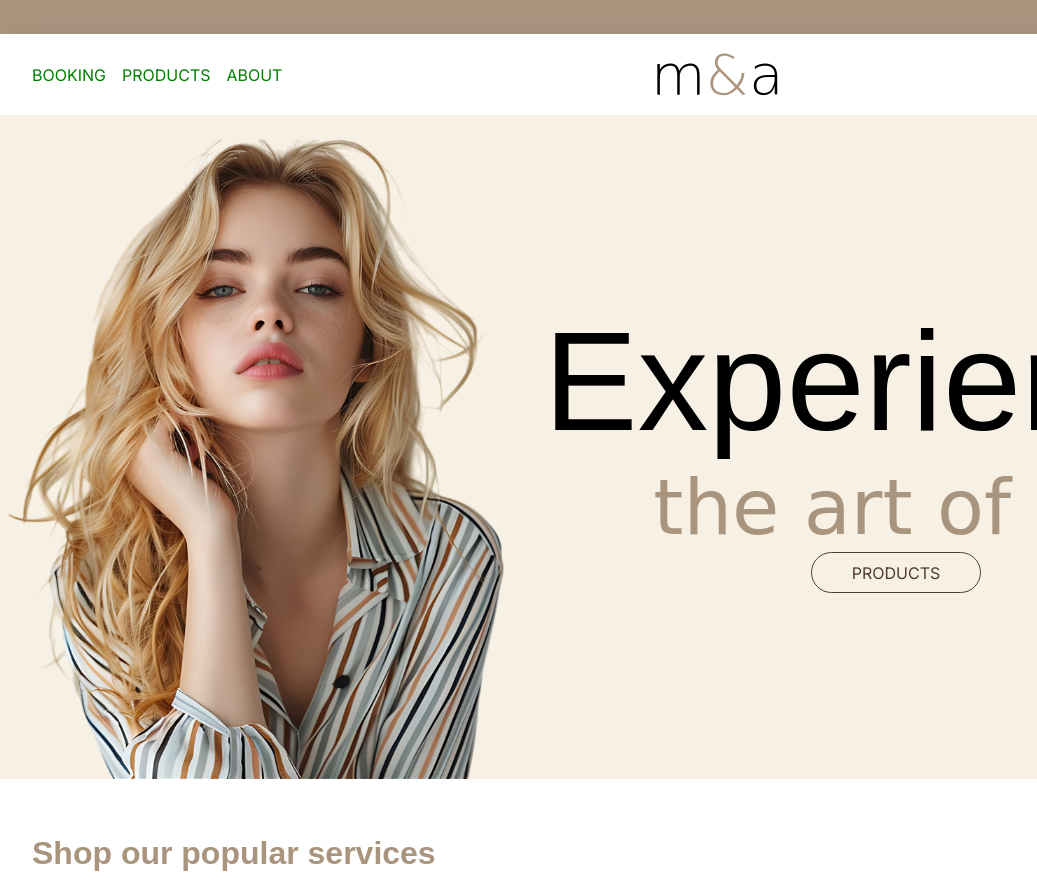
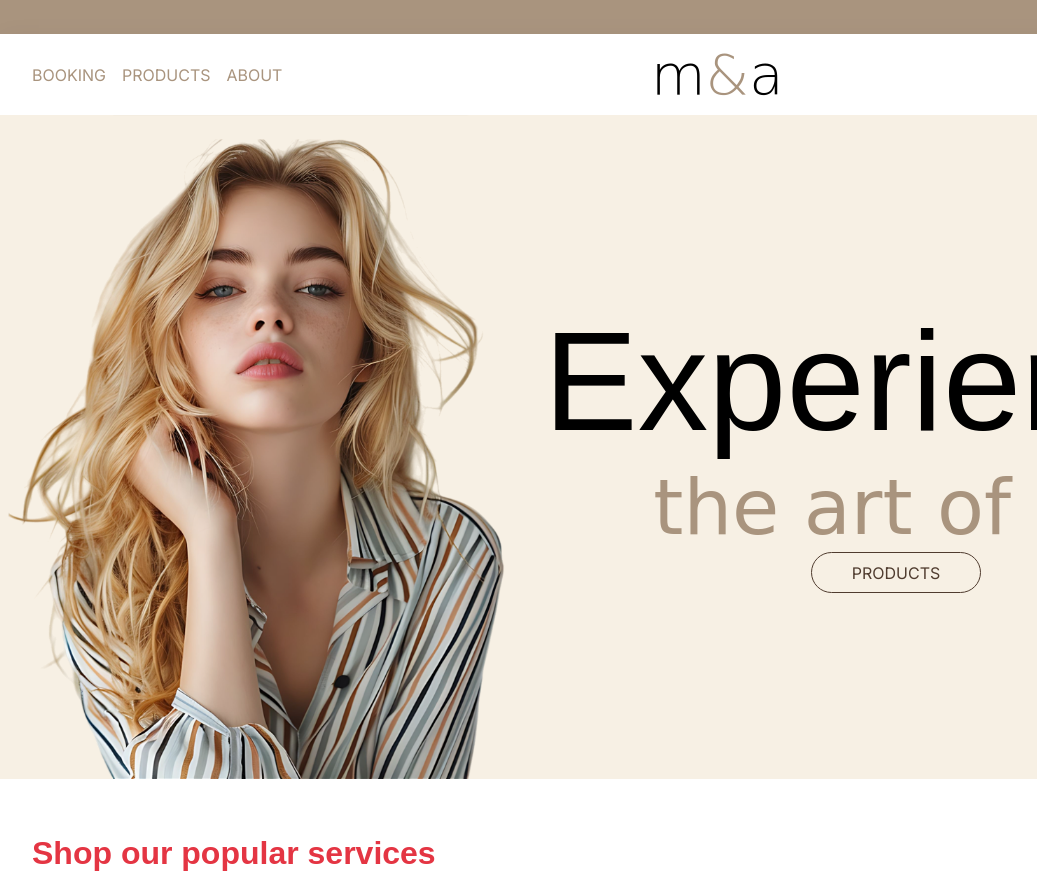
Before and after one commit to amnaontop/M-A-Salon-, a plain HTML site: page index.html in a window 1280 px wide. Shown: the top 885 px of the page, 0-1037 px from the left. Drawn offline with Linux system fonts and the light colour scheme; a web font is replaced by a local one.

Commit message:
Update style.css

```diff
--- a/style.css
+++ b/style.css
@@ -24,7 +24,7 @@ header .links{
     gap: 1rem;
 }
 header .links a{
-    color: #008000;
+    color: #A9947E;
     text-decoration: none;
 }
 header .links a:hover{
@@ -104,7 +104,7 @@ header .icons a svg:hover{
 }
 #featured h1{
     font-family: 'Italiana', sans-serif;
-    color: #A9947E;
+    color: #e43543;
     font-size: 32px;
 }
 #featured .container{
```
